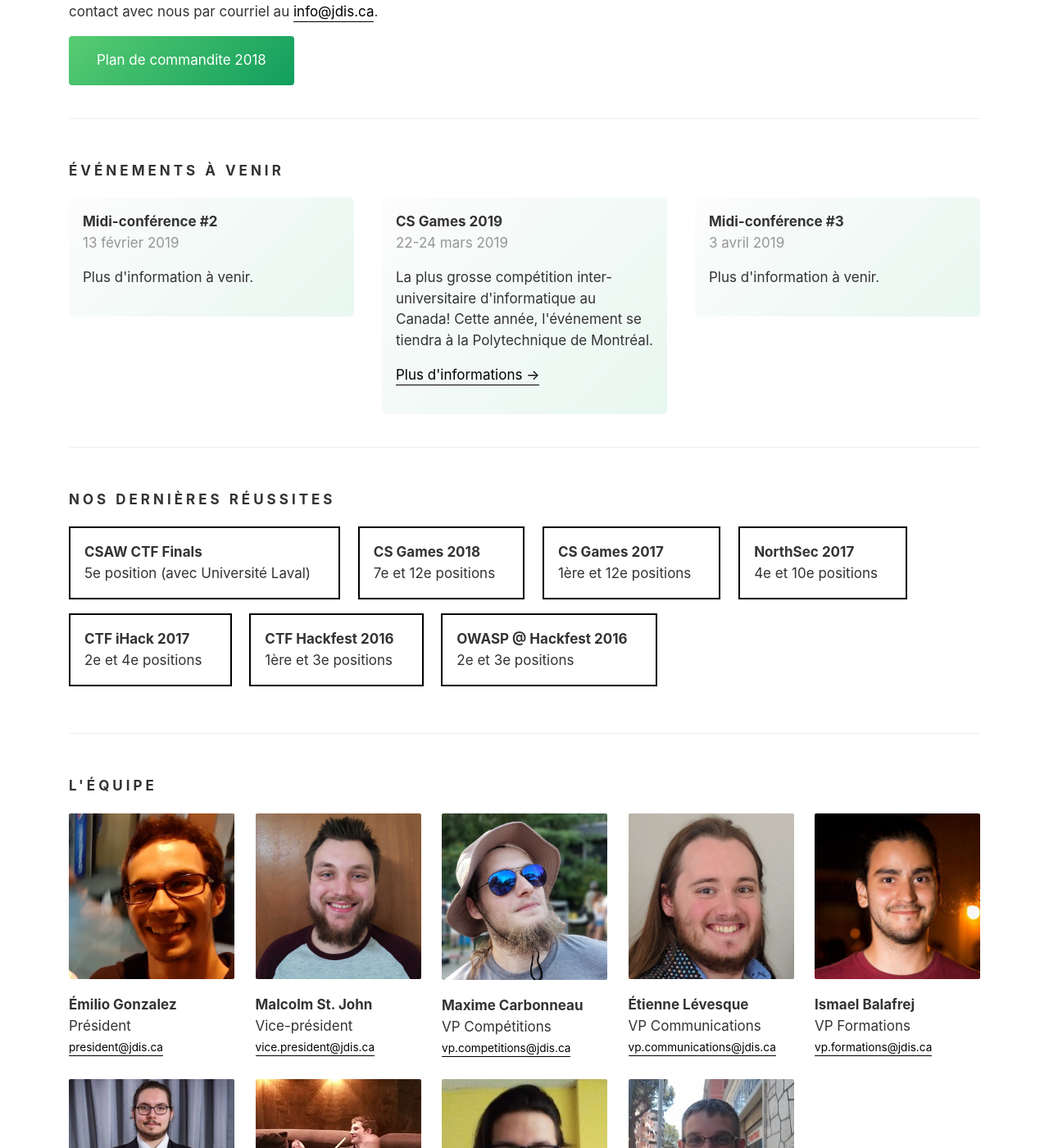
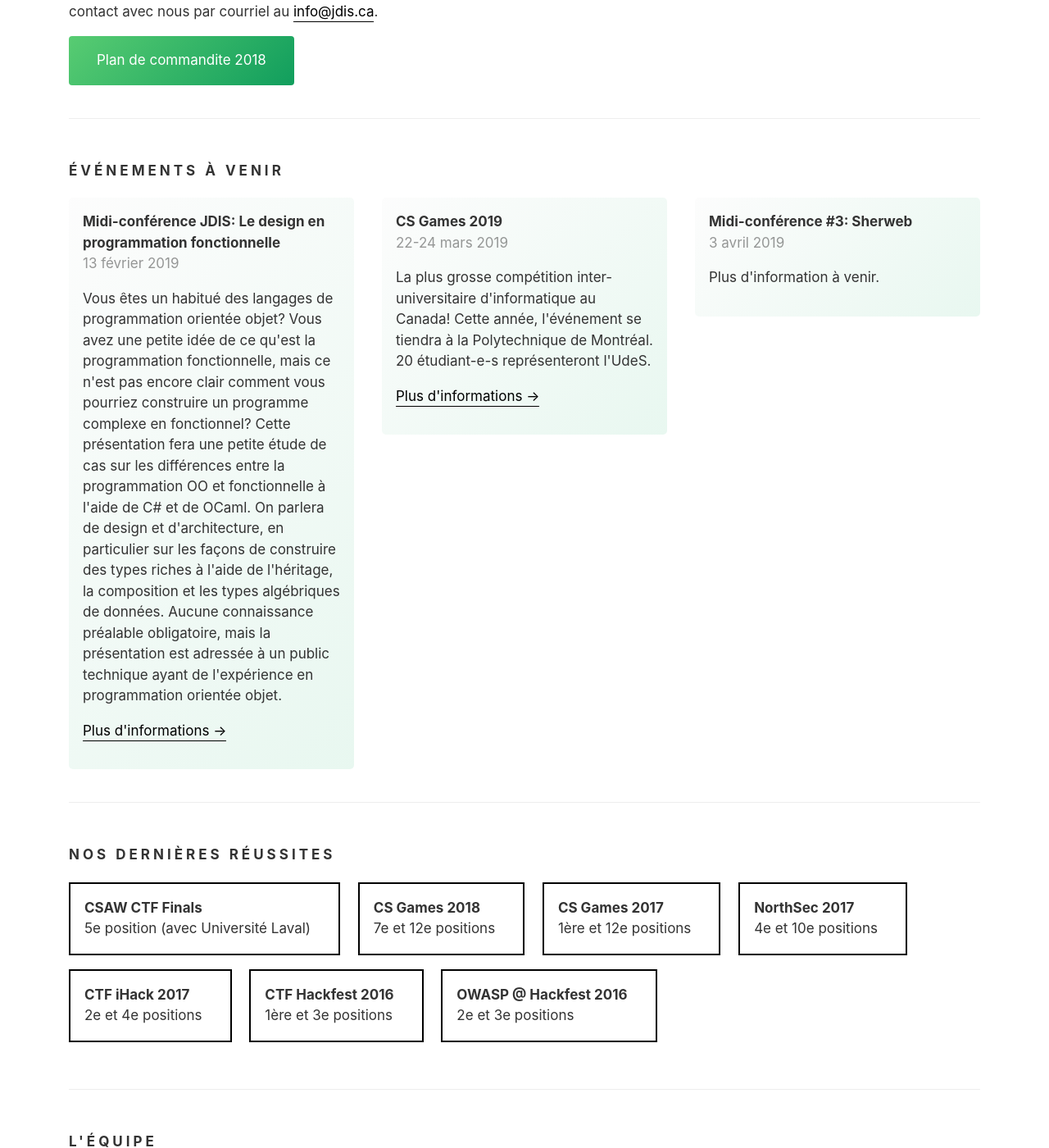
Before and after one commit to JDIS/Website, a Jekyll site: the page built from _pages/index.html, in a window 1280 px wide and 1400 px high, scrolled down 1937 px. Shown: the whole window at 82% size. Built offline with Jekyll 4.4.1, drawn with Linux system fonts in a browser that asks for light colours; some web fonts are replaced.

Commit message:
Midi-conférence #2

```diff
--- a/_data/events.json
+++ b/_data/events.json
@@ -14,21 +14,21 @@
     "description": "JDIS doit choisir 20 participants pour nous représenter aux CS Games. Plusieurs défis variés seront à résoudre!"
   },
   {
-    "name": "Midi-conférence #2",
-    "url": "",
+    "name": "Midi-conférence JDIS: Le design en programmation fonctionnelle",
+    "url": "https://www.facebook.com/events/596795320761322/",
     "date": "13 février 2019",
     "date_unix": 1550024079000,
-    "description": "Plus d'information à venir."
+    "description": "Vous êtes un habitué des langages de programmation orientée objet? Vous avez une petite idée de ce qu'est la programmation fonctionnelle, mais ce n'est pas encore clair comment vous pourriez construire un programme complexe en fonctionnel? Cette présentation fera une petite étude de cas sur les différences entre la programmation OO et fonctionnelle à l'aide de C# et de OCaml. On parlera de design et d'architecture, en particulier sur les façons de construire des types riches à l'aide de l'héritage, la composition et les types algébriques de données. Aucune connaissance préalable obligatoire, mais la présentation est adressée à un public technique ayant de l'expérience en programmation orientée objet."
   },
   {
     "name": "CS Games 2019",
     "url": "https://2019.csgames.org/",
     "date": "22-24 mars 2019",
     "date_unix": 1553393679000,
-    "description": "La plus grosse compétition inter-universitaire d'informatique au Canada! Cette année, l'événement se tiendra à la Polytechnique de Montréal."
+    "description": "La plus grosse compétition inter-universitaire d'informatique au Canada! Cette année, l'événement se tiendra à la Polytechnique de Montréal. 20 étudiant-e-s représenteront l'UdeS."
   },
   {
-    "name": "Midi-conférence #3",
+    "name": "Midi-conférence #3: Sherweb",
     "url": "",
     "date": "3 avril 2019",
     "date_unix": 1554254079000,
```
